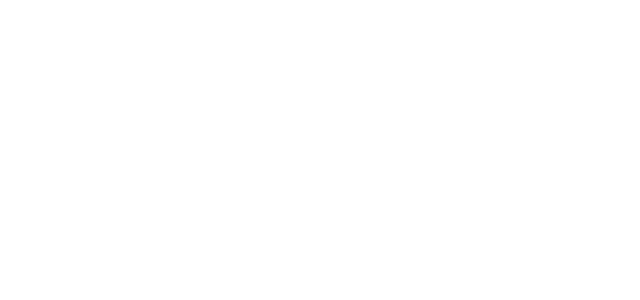
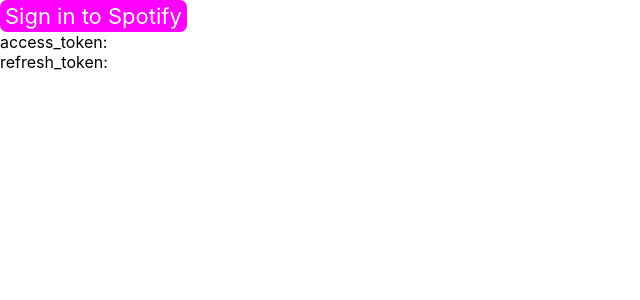
Before and after one commit to so-dewy/music-backupper-client, a React (Create React App) app: page / in a window 1280 px wide. Shown: the top 300 px of the page, without its empty margins (0-640 px from the left). Built offline with nearby package versions, Linux system fonts and the light colour scheme.

Commit message:
Add Spotify sign-in button

```diff
--- a/src/App.tsx
+++ b/src/App.tsx
@@ -1,8 +1,38 @@
+import styled from 'styled-components'
+
+const StyledLink = styled.a`
+  background-color: magenta;
+  border-radius: 7px;
+  color: white;
+  font-size: calc(6px + 2vmin);
+  text-decoration: none;
+  line-height: 2rem;
+  display: inline-block;
+  padding: 0 5px 0 5px;
+`
+
 function App() {
+  const params = getHashParams();
   return (
     <div>
+      <StyledLink href='http://localhost:8888/login'>Sign in to Spotify</StyledLink>
+      <div>access_token: {params && params.access_token}</div>
+      <div>refresh_token: {params && params.refresh_token}</div>
     </div>
   );
 }
 
+function getHashParams() {
+  const hashParams: { [key: string]: string} = {};
+  const regex = /([^&;=]+)=?([^&;]*)/g;
+  const q = window.location.hash.substring(1);
+  let res;
+  res = regex.exec(q);
+  while (res) {
+     hashParams[res[1]] = decodeURIComponent(res[2]);
+     res = regex.exec(q);
+  }
+  return hashParams;
+}
+
 export default App;
```
